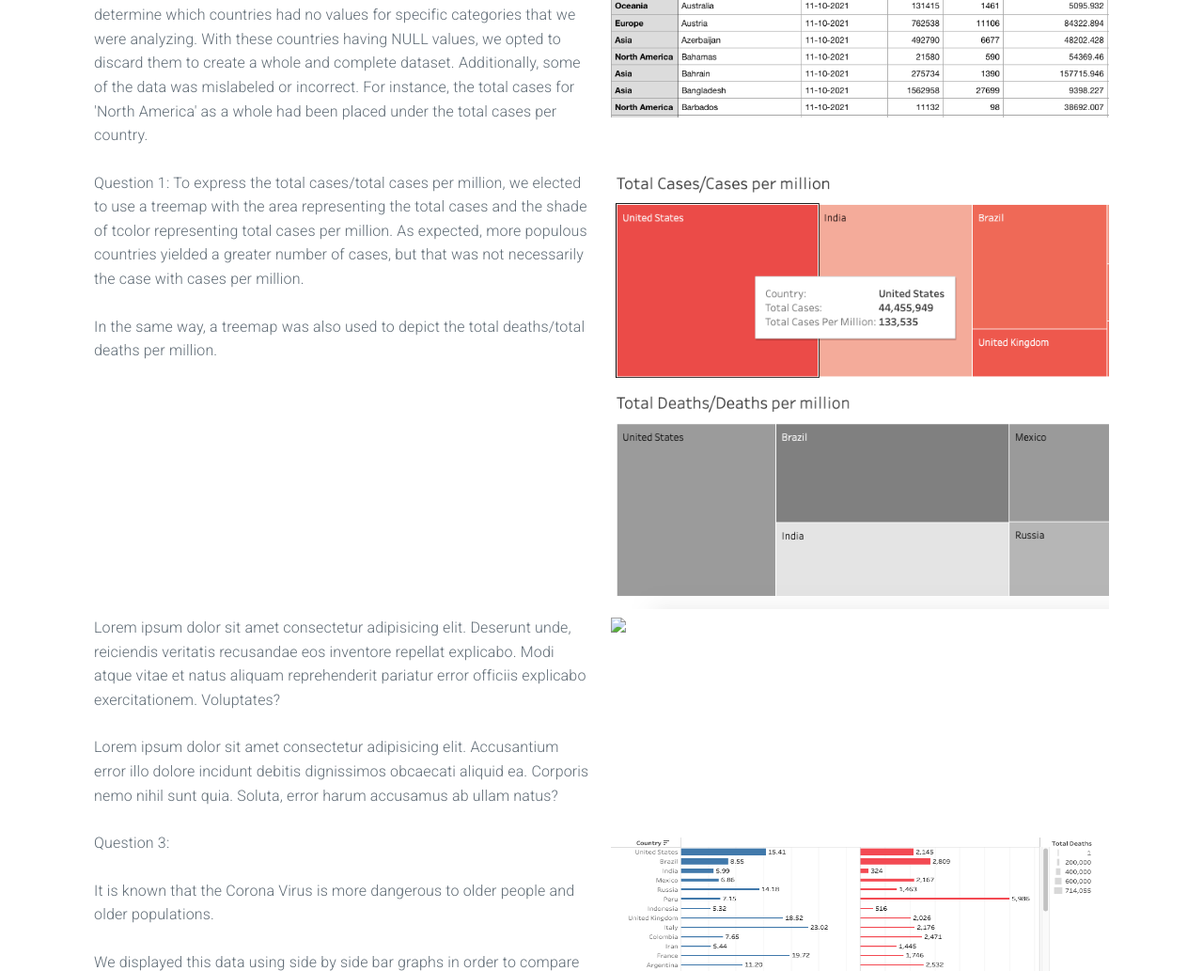
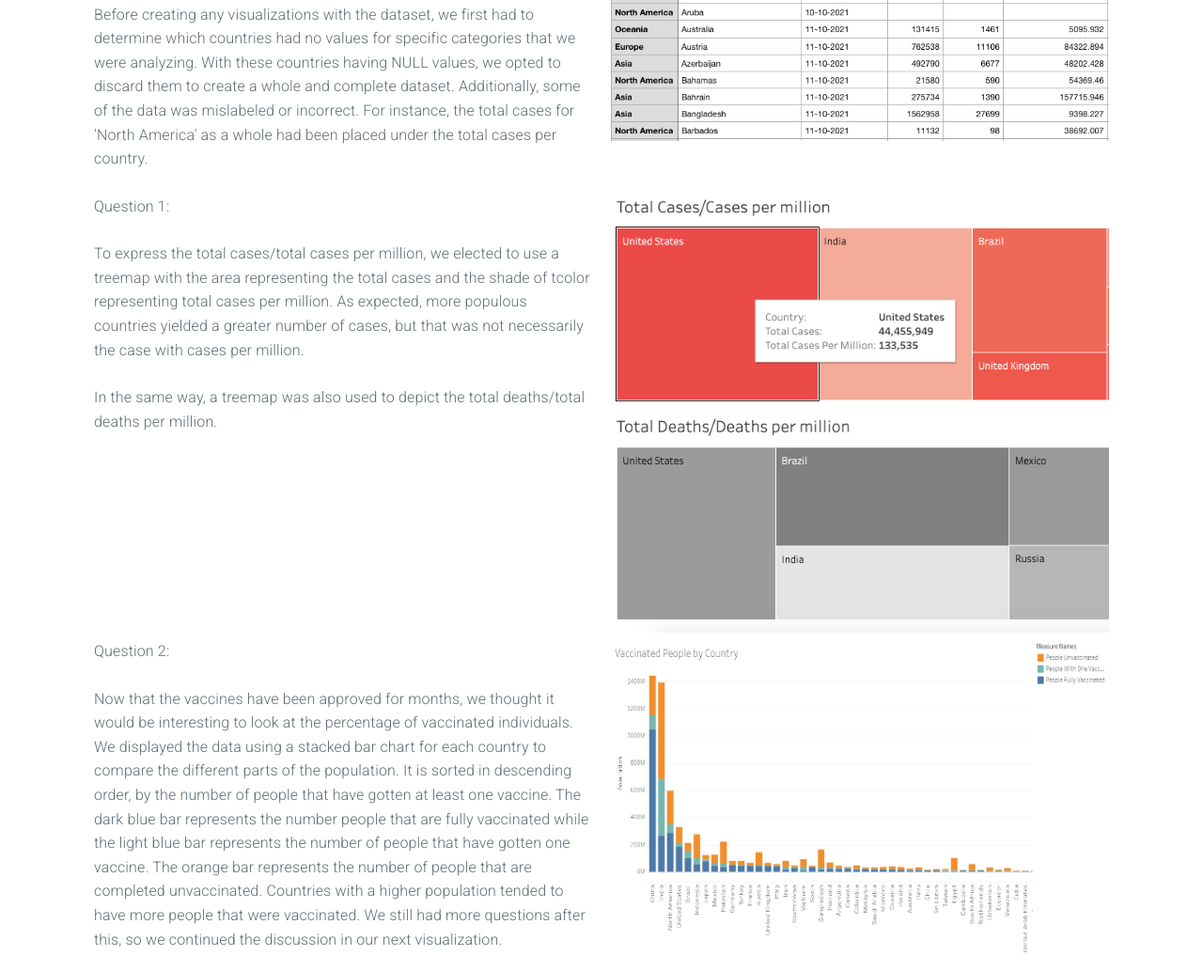
Before and after one commit to e-baldwin/Mini-Project-2, a plain HTML site: page index.html in a window 1280 px wide. Shown: the part 512-1545 px from the top of the page at 94% size. Drawn offline with nearby package versions, Linux system fonts and the light colour scheme; a script that the page names is missing.

Commit message:
question + reflection 2 upload

```diff
--- a/index.html
+++ b/index.html
@@ -38,7 +38,7 @@
         </div>
         <div class="container">
             <div class = "row"></div>
-            <h2 class = "subsection">Question 2: How does vaccination rates</h2>
+            <h2 class = "subsection">Question 2: What percentage of the population is vaccinated? How does the percent of vaccinated people affect the positivity rate? Is there a larger relation with a country's GDP Per Capita?</h2>
             <div class = "row">
                 <!-- Tableau 2 -->
                 <!-- insert Tableau embedded script here -->
@@ -79,8 +79,9 @@
 
             <div class = "row">
                 <div class = "column">
+                    <p> Question 1: </p>
                     <p>
-                        Question 1: To express the total cases/total cases per million, we elected to use a treemap with the area representing the total cases and the shade of tcolor representing total cases per million. As expected, more populous countries yielded a greater number of cases, but that was not necessarily the case with cases per million.
+                        To express the total cases/total cases per million, we elected to use a treemap with the area representing the total cases and the shade of tcolor representing total cases per million. As expected, more populous countries yielded a greater number of cases, but that was not necessarily the case with cases per million.
                     </p>
                     <p>
                         In the same way, a treemap was also used to depict the total deaths/total deaths per million.
@@ -93,15 +94,37 @@
 
             <div class = "row">
                 <div class = "column">
+                    <p>Question 2: </p>
                     <p>
-                        Lorem ipsum dolor sit amet consectetur adipisicing elit. Deserunt unde, reiciendis veritatis recusandae eos inventore repellat explicabo. Modi atque vitae et natus aliquam reprehenderit pariatur error officiis explicabo exercitationem. Voluptates?
+                        Now that the vaccines have been approved for months, we thought it would be interesting to look at the percentage of vaccinated individuals.
+                        We displayed the data using a stacked bar chart for each country to compare the different parts of the population.
+                        It is sorted in descending order, by the number of people that have gotten at least one vaccine.
+                        The dark blue bar represents the number people that are fully vaccinated while the light blue bar represents the number of people that have gotten one vaccine.
+                        The orange bar represents the number of people that are completed unvaccinated.
+                        Countries with a higher population tended to have more people that were vaccinated.
+                        We still had more questions after this, so we continued the discussion in our next visualization.
                     </p>
                     <p>
-                        Lorem ipsum dolor sit amet consectetur adipisicing elit. Accusantium error illo dolore incidunt debitis dignissimos obcaecati aliquid ea. Corporis nemo nihil sunt quia. Soluta, error harum accusamus ab ullam natus?
+                        After that, we wondered how vaccination rates affected the positivity rate.
+                        If more people were vaccinated, then surely the number of people getting infected with COVID-19 would surely decrease.
+                        We used a scatterplot to illustrate this problem.
+                        It compares the percent of people vacinnated with the positivity rate, and each country is represented by a point.
+                        The color of each point represents the continent of the country, while the size represents the population density.
+                        Overall, the positivity rate and percent of the population vaccinated seem to have no correlation.
+                        Something to note was that countries that tended to have a larger population density also tended to have a higher percentage of their population vaccinated.
+                        This is likely because countries with larger populations tend to have higher GDP per capita as well, to support that population.
+                    </p>
+                    <p>
+                        Lastly, we compared the positivity rate with the GDP per capita.
+                        As you can see, there is a slight correlation, although many of the data points are gathered on the y-axis.
+                        The countries at the top, with higher GDP per capita tended to have a lower positivity rate than some countries with lower GDP per capita.
+                        This holds true for many countries, but we must also note that there are a lot of country data points gathered around the origin.
                     </p>
                 </div>
                 <div class = "column">
-                    <img src="insertimagehere.jpg">
+                    <img src="stackedbarchart.PNG" width = "550" height = "350">
+                    <img src="scatterplot2.PNG">
+                    <img src="scatterplot.PNG">
                 </div>
             </div>
 
```
